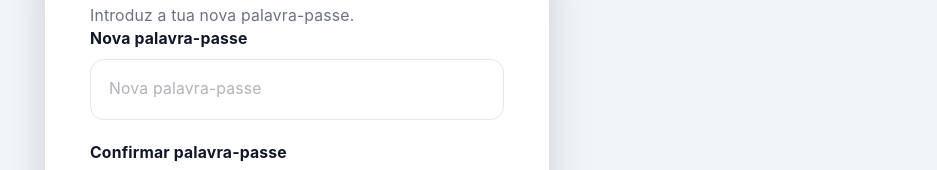
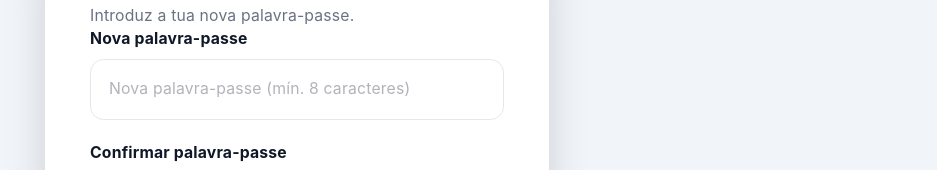
Before and after one commit to a2021150417/projetodesenvolvimentoinf, a React (Vite) app: page /reset-password/1 in a window 1280 px wide. Shown: the part 245-415 px from the top of the page, without its empty margins (343-1280 px from the left). Built offline with nearby package versions, Linux system fonts and the light colour scheme.

Commit message:
Add files via upload

```diff
--- a/src/ResetPassword.jsx
+++ b/src/ResetPassword.jsx
@@ -12,6 +12,10 @@ export default function ResetPassword() {
   const handleSubmit = async (e) => {
     e.preventDefault();
     setErro('');
+    if (password.length < 8) {
+      setErro("A palavra-passe deve ter pelo menos 8 caracteres.");
+      return;
+    }
     if (password !== confirmar) {
       setErro('As palavras-passe não coincidem.');
       return;
@@ -57,7 +61,7 @@ export default function ResetPassword() {
               value={password}
               onChange={(e) => setPassword(e.target.value)}
               className="w-full p-4 text-sm border border-gray-200 rounded-xl focus:outline-none focus:ring-2 focus:ring-gray-300"
-              placeholder="Nova palavra-passe"
+              placeholder="Nova palavra-passe (mín. 8 caracteres)"
             />
           </div>
           <div>
```
